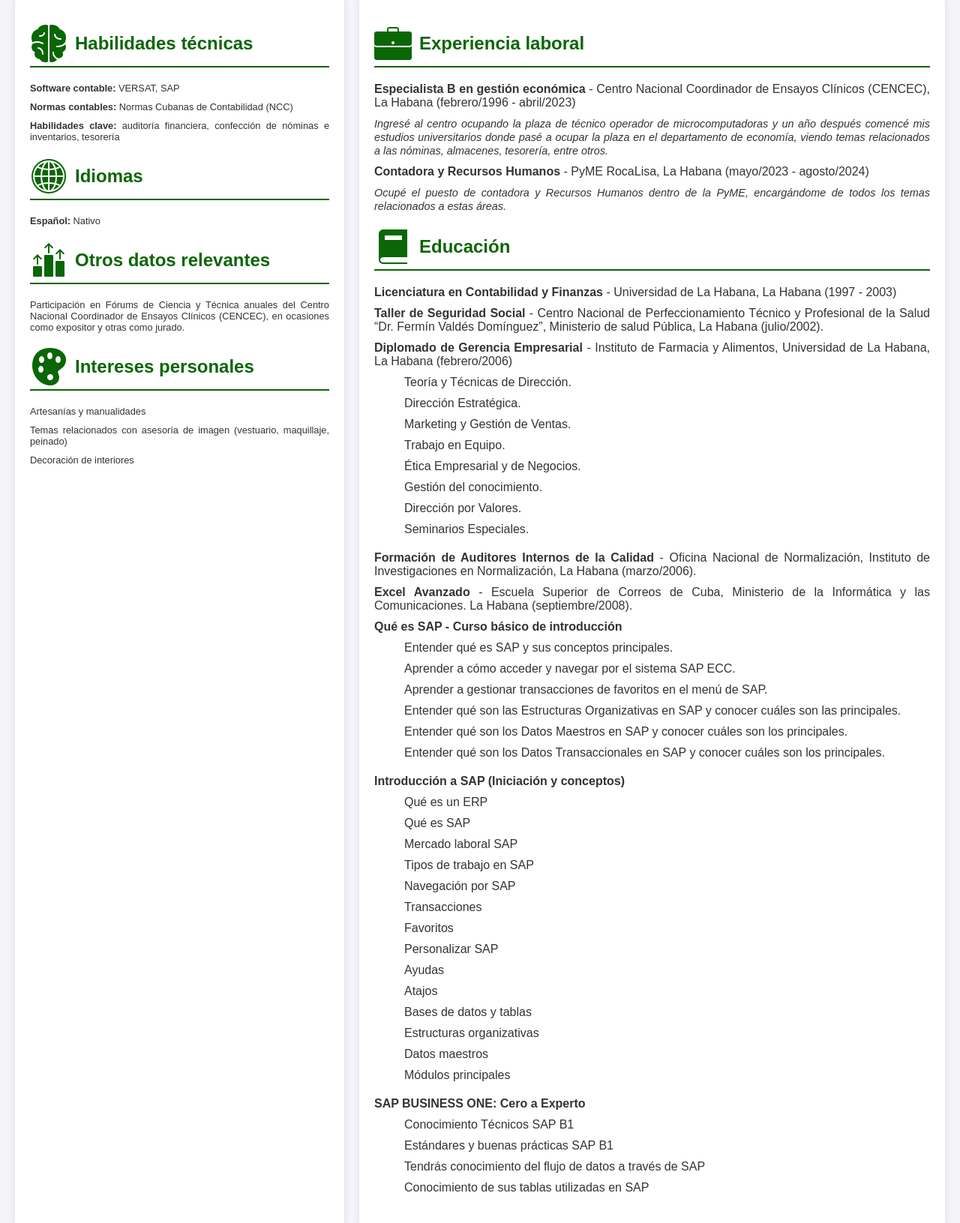
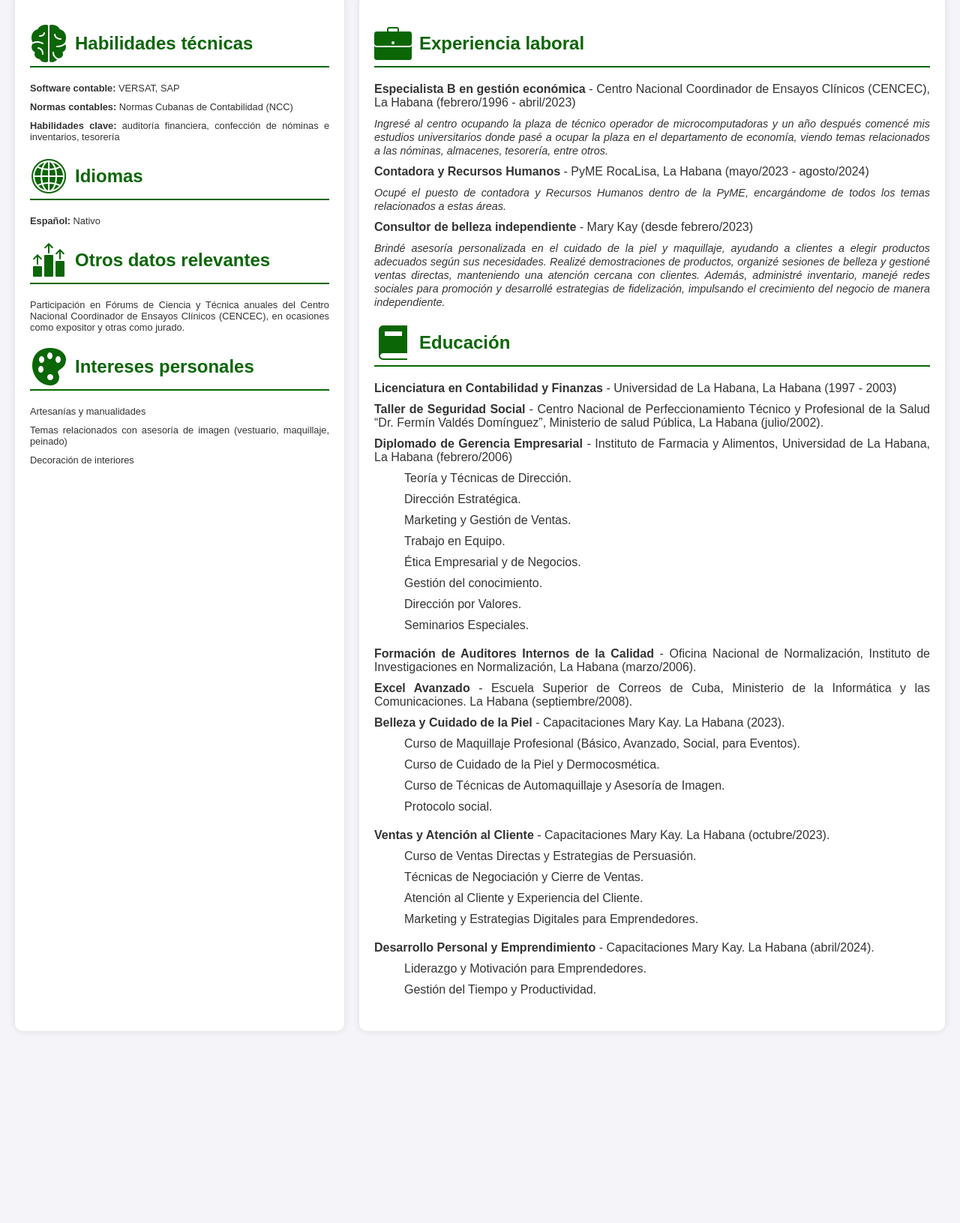
Before and after one commit to ncgainza/cv, a plain HTML site: page index.html in a window 1280 px wide. Shown: the part 311-1942 px from the top of the page at 75% size. After the commit the page ends 1706 px from the top, so only its background shows below. Drawn offline with Linux system fonts and the light colour scheme.

Commit message:
Add new courses.

```diff
--- a/index.html
+++ b/index.html
@@ -224,6 +224,24 @@
               </i>
             </p>
           </li>
+          <li>
+            <p>
+              <strong>Consultor de belleza independiente</strong> - Mary Kay
+              (desde febrero/2023)
+            </p>
+            <p>
+              <i>
+                Brindé asesoría personalizada en el cuidado de la piel y
+                maquillaje, ayudando a clientes a elegir productos adecuados
+                según sus necesidades. Realizé demostraciones de productos,
+                organizé sesiones de belleza y gestioné ventas directas,
+                manteniendo una atención cercana con clientes. Además,
+                administré inventario, manejé redes sociales para promoción y
+                desarrollé estrategias de fidelización, impulsando el
+                crecimiento del negocio de manera independiente.
+              </i>
+            </p>
+          </li>
         </ul>
 
         <h2 class="section-title">
@@ -278,73 +296,48 @@
           </li>
           <li>
             <p>
-              <strong>Qué es SAP - Curso básico de introducción</strong>
+              <strong>Belleza y Cuidado de la Piel</strong>
+              - Capacitaciones Mary Kay. La Habana (2023).
             </p>
             <ol>
-              <li><p>Entender qué es SAP y sus conceptos principales.</p></li>
               <li>
-                <p>Aprender a cómo acceder y navegar por el sistema SAP ECC.</p>
+                <p>
+                  Curso de Maquillaje Profesional (Básico, Avanzado, Social,
+                  para Eventos).
+                </p>
+              </li>
+              <li><p>Curso de Cuidado de la Piel y Dermocosmética.</p></li>
+              <li>
+                <p>Curso de Técnicas de Automaquillaje y Asesoría de Imagen.</p>
+              </li>
+              <li><p>Protocolo social.</p></li>
+            </ol>
+          </li>
+          <li>
+            <p>
+              <strong>Ventas y Atención al Cliente</strong>
+              - Capacitaciones Mary Kay. La Habana (octubre/2023).
+            </p>
+            <ol>
+              <li>
+                <p>Curso de Ventas Directas y Estrategias de Persuasión.</p>
+              </li>
+              <li><p>Técnicas de Negociación y Cierre de Ventas.</p></li>
+              <li>
+                <p>Atención al Cliente y Experiencia del Cliente.</p>
               </li>
               <li>
-                <p>
-                  Aprender a gestionar transacciones de favoritos en el menú de
-                  SAP.
-                </p>
-              </li>
-              <li>
-                <p>
-                  Entender qué son las Estructuras Organizativas en SAP y
-                  conocer cuáles son las principales.
-                </p>
-              </li>
-              <li>
-                <p>
-                  Entender qué son los Datos Maestros en SAP y conocer cuáles
-                  son los principales.
-                </p>
-              </li>
-              <li>
-                <p>
-                  Entender qué son los Datos Transaccionales en SAP y conocer
-                  cuáles son los principales.
-                </p>
+                <p>Marketing y Estrategias Digitales para Emprendedores.</p>
               </li>
             </ol>
           </li>
           <li>
             <p>
-              <strong>Introducción a SAP (Iniciación y conceptos)</strong>
+              <strong>Desarrollo Personal y Emprendimiento</strong>
+              - Capacitaciones Mary Kay. La Habana (abril/2024).
             </p>
             <ol>
-              <li><p>Qué es un ERP</p></li>
-              <li><p>Qué es SAP</p></li>
-              <li><p>Mercado laboral SAP</p></li>
-              <li><p>Tipos de trabajo en SAP</p></li>
-              <li><p>Navegación por SAP</p></li>
-              <li><p>Transacciones</p></li>
-              <li><p>Favoritos</p></li>
-              <li><p>Personalizar SAP</p></li>
-              <li><p>Ayudas</p></li>
-              <li><p>Atajos</p></li>
-              <li><p>Bases de datos y tablas</p></li>
-              <li><p>Estructuras organizativas</p></li>
-              <li><p>Datos maestros</p></li>
-              <li><p>Módulos principales</p></li>
-            </ol>
-          </li>
-          <li>
-            <p><strong>SAP BUSINESS ONE: Cero a Experto</strong></p>
-            <ol>
-              <li><p>Conocimiento Técnicos SAP B1</p></li>
-              <li><p>Estándares y buenas prácticas SAP B1</p></li>
               <li>
-                <p>Tendrás conocimiento del flujo de datos a través de SAP</p>
+                <p>Liderazgo y Motivación para Emprendedores.</p>
               </li>
-              <li><p>Conocimiento de sus tablas utilizadas en SAP</p></li>
-            </ol>
-          </li>
-        </ul>
-      </div>
-    </div>
-  </body>
-</html>
+              <li><p>Gestión del Tiempo y Productividad.</p></li>
```
